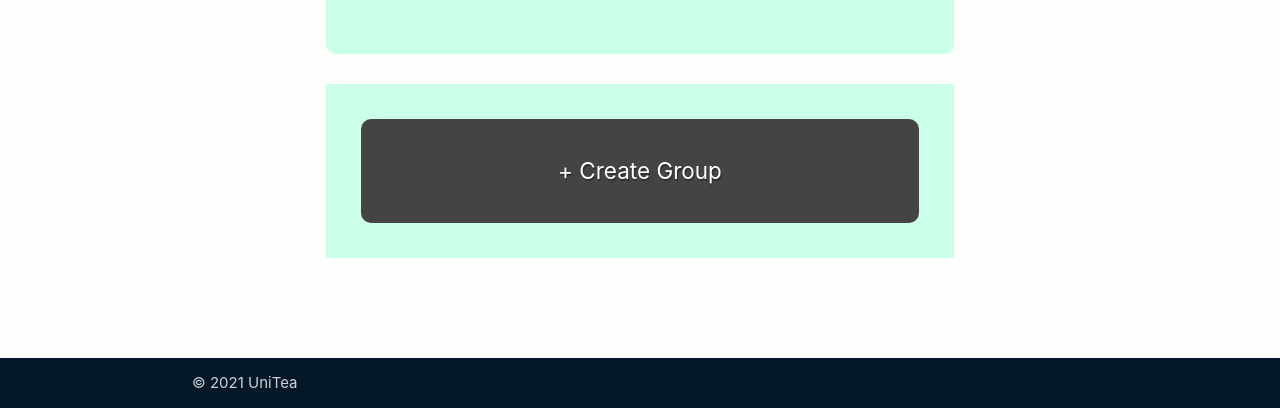
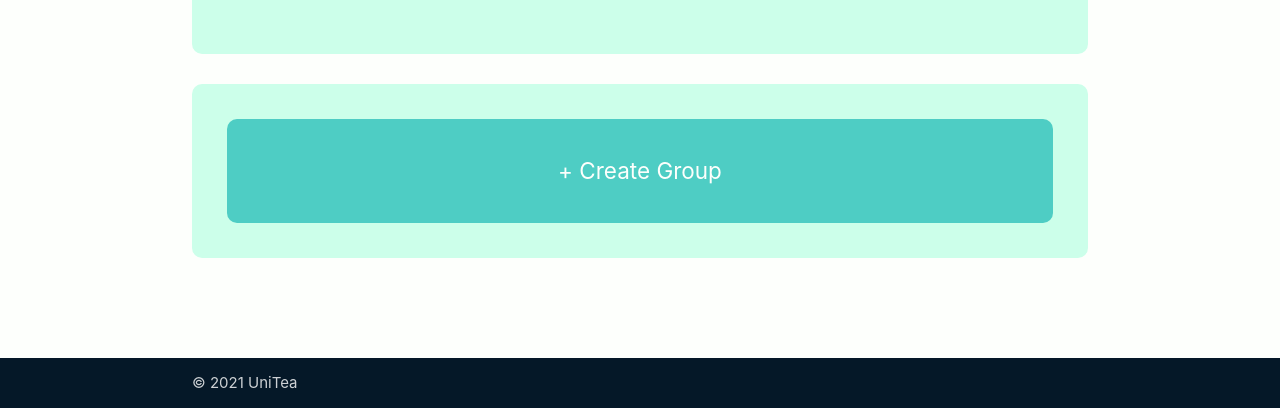
Before and after one commit to kiaragil/unitea, a Django app: template study_site/templates/index.html in a window 1280 px wide. Shown: the part 469-877 px from the top of the page. Run offline with Django 3.2, Linux system fonts and the light colour scheme; the template is opened without the code that fills it, so the values that code supplies are empty.

Commit message:
Fix minor UI issues

```diff
--- a/study_site/study_app/static/css/style.css
+++ b/study_site/study_app/static/css/style.css
@@ -233,8 +233,7 @@ form input, textarea, button {
 }
 
 .box {
-
-  background-color: #444;
+  background-color: #011627;
   color: #fff;
   border-radius: 10px;
   padding: 35px;
@@ -310,17 +309,17 @@ form input, textarea, button {
   padding: 35px;
   margin-top: 30px;
   background-color: #ccffea;
+  border-radius: 10px;
   z-index: 20;
 }
 
 .boxB {
-  background-color: #444;
+  background-color: #4ecdc4;
   color: #fff;
   border-radius: 10px;
   padding: 35px;
   font-size: 150%;
   text-align: center;
-  text-shadow: 1px 2px #2c312f;
 }
 
 /* END OF SUBJECT BUTTONS */
--- a/study_site/templates/index.html
+++ b/study_site/templates/index.html
@@ -3,8 +3,6 @@
 {% block content %}
 
 <p><div id="explainer"> Click on a subject button below to browse study groups OR use the search bar above to find one.</p></div>
-
-<div class="container">
 
 <div class="subject-wrapper">
     <div class="box a"><a href="math/studygrouplisting" class="font-white">Math</a></div>
@@ -18,7 +16,6 @@
     <div class="boxB"><a href="/createstudygroup" class="font-white">+ Create Group</a></div>
 </div>
 
-</div>
 {% endblock %}
 
 
--- a/study_site/templates/mainPostPage.html
+++ b/study_site/templates/mainPostPage.html
@@ -4,7 +4,7 @@
     <span><a href="/{{ mainpost.userId.userId }}/userprofile" class="font-blue">{{ mainpost.userId }}</a></span>
 
     {% if mainpost.userId == user %}
-    ・<a href="editmainpost">edit the post</a>
+    ・<a href="editmainpost">edit post</a>
     {% endif %}
     <br>
 
@@ -21,7 +21,7 @@
                 <td>
                     <a href="/{{ comment.userId.userId }}/userprofile" class="font-blue">{{ comment.userId }}</a>
                     {% if comment.userId == user %}
-                    <br><a href="{{comment.commentId}}/editmaincomment">edit the comment</a>
+                    <br><a href="{{comment.commentId}}/editmaincomment">edit comment</a>
                     <br>
                     {% endif %}
                 </td>
--- a/study_site/templates/studyGroupPage.html
+++ b/study_site/templates/studyGroupPage.html
@@ -5,7 +5,7 @@
     <ul>
         <li>Host: <a href="/{{ studygroup.ownerId.userId }}/userprofile" class="font-blue">{{ studygroup.ownerId }}</a>
         {% if studygroup.ownerId == user %}
-        ・<a href="editstudygroup">edit the study group</a>
+        ・<a href="editstudygroup">edit study group</a>
         <br>
         {% endif %}
         </li>
--- a/study_site/templates/studyGroupPostPage.html
+++ b/study_site/templates/studyGroupPostPage.html
@@ -4,7 +4,7 @@
     <span><a href="/{{ studygrouppost.userId.userId }}/userprofile" class="font-blue">{{ studygrouppost.userId }}</a></span>
 
     {% if studygrouppost.userId == user %}
-    ・<a href="editstudygrouppost">edit the post</a>
+    ・<a href="editstudygrouppost">edit post</a>
     <br>
     {% endif %}
 
@@ -23,7 +23,7 @@
                 <td>
                     <a href="/{{ comment.userId.userId }}/userprofile" class="font-blue">{{ comment.userId }}</a>
                     {% if comment.userId == user %}
-                    ・<a href="{{comment.commentId}}/editstudygroupcomment">edit</a>
+                    ・<a href="{{comment.commentId}}/editstudygroupcomment">edit comment</a>
                     <br>
                     {% endif %}
                 </td>
```
Lines whose indentation alone changed are shown as unchanged.
